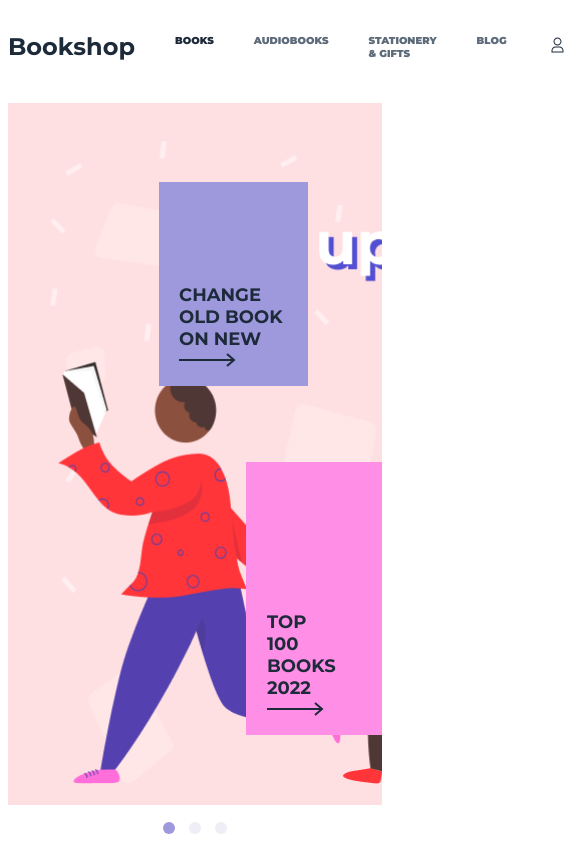
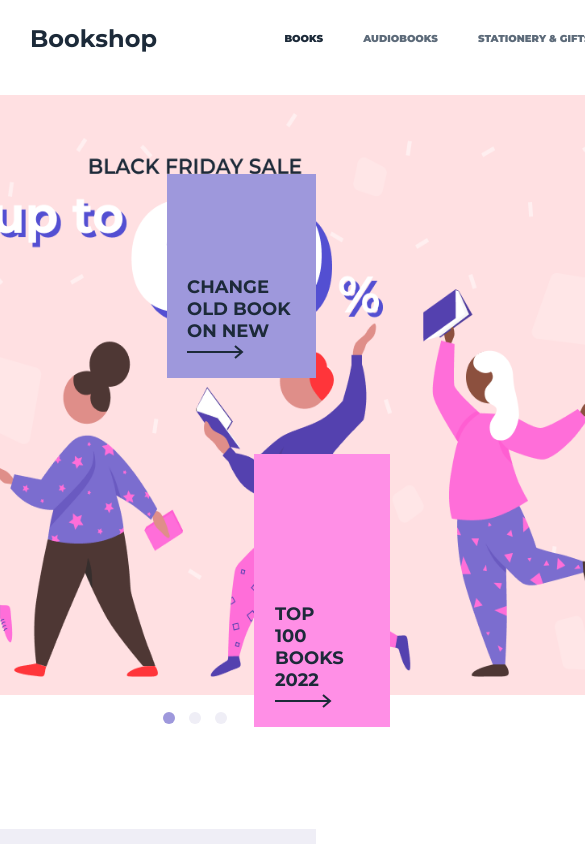
Before and after one commit to Denis-sit/Bookshop, a website built with webpack: page index.html in a window 390 px wide. Shown: the top 844 px of the page, 585 px wide, since content can reach past the window. Built offline with nearby package versions, Linux system fonts and the light colour scheme.

Commit message:
Styles added for resolution 1024px

```diff
--- a/src/modules/scss/bookList.scss
+++ b/src/modules/scss/bookList.scss
@@ -74,3 +74,17 @@
     color: #EFEEF6;
     background: #4C3DB2;
 }
+
+@media (max-width: 1024px){
+    .book-list__menu{
+        width: 316px;
+    }
+
+    .book-list__menu ul{
+        padding-left: 55px;
+    }
+
+    .book-list__content {
+        justify-content: center;
+    }
+}
--- a/src/modules/scss/header.scss
+++ b/src/modules/scss/header.scss
@@ -2,7 +2,7 @@
 
 :root{
     font-size: 10px;
-    box-sizing: border-box;
+    box-sizing:border-box;
 }
 
 .container{
@@ -75,3 +75,19 @@
 .header__img:hover{
     scale: 1.5;
 }
+
+@media (max-width: 1024px){
+    body{
+        margin: 0;
+    }
+
+    .container{
+        padding: 0 30px;
+        box-sizing: border-box;
+    }
+
+    .header__navigation{
+        width: 900px;
+        margin: 0 auto;
+    }
+}
--- a/src/modules/scss/slider.scss
+++ b/src/modules/scss/slider.scss
@@ -77,3 +77,23 @@
 .header__dot-button_active{
     background: #9E98DC;
 }
+
+@media (max-width: 1024px){
+    .slider{
+        align-items: center;
+    }
+
+    .slider__container{
+        width: 900px;
+    }
+
+    .slider__tape{
+        height: 600px;
+        width: 1800px;
+    }
+
+    .slider__tape img{
+        width: 900px;
+        height: 600px;
+    }
+}
```
